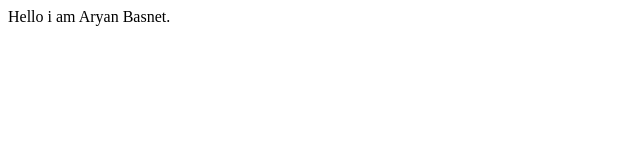
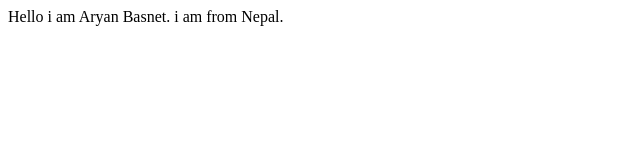
Before and after one commit to Kaziba3/Git-Course, a plain HTML site: page index.html in a window 1280 px wide. Shown: the whole page, without its empty margins (0-640 px from the left). Drawn offline with Linux system fonts and the light colour scheme.

Commit message:
Changes in Feature1

```diff
--- a/index.html
+++ b/index.html
@@ -7,6 +7,6 @@
         <title>Document</title>
     </head>
     <body>
-        Hello i am Aryan Basnet.
+        Hello i am Aryan Basnet. i am from Nepal.
     </body>
 </html>
```
